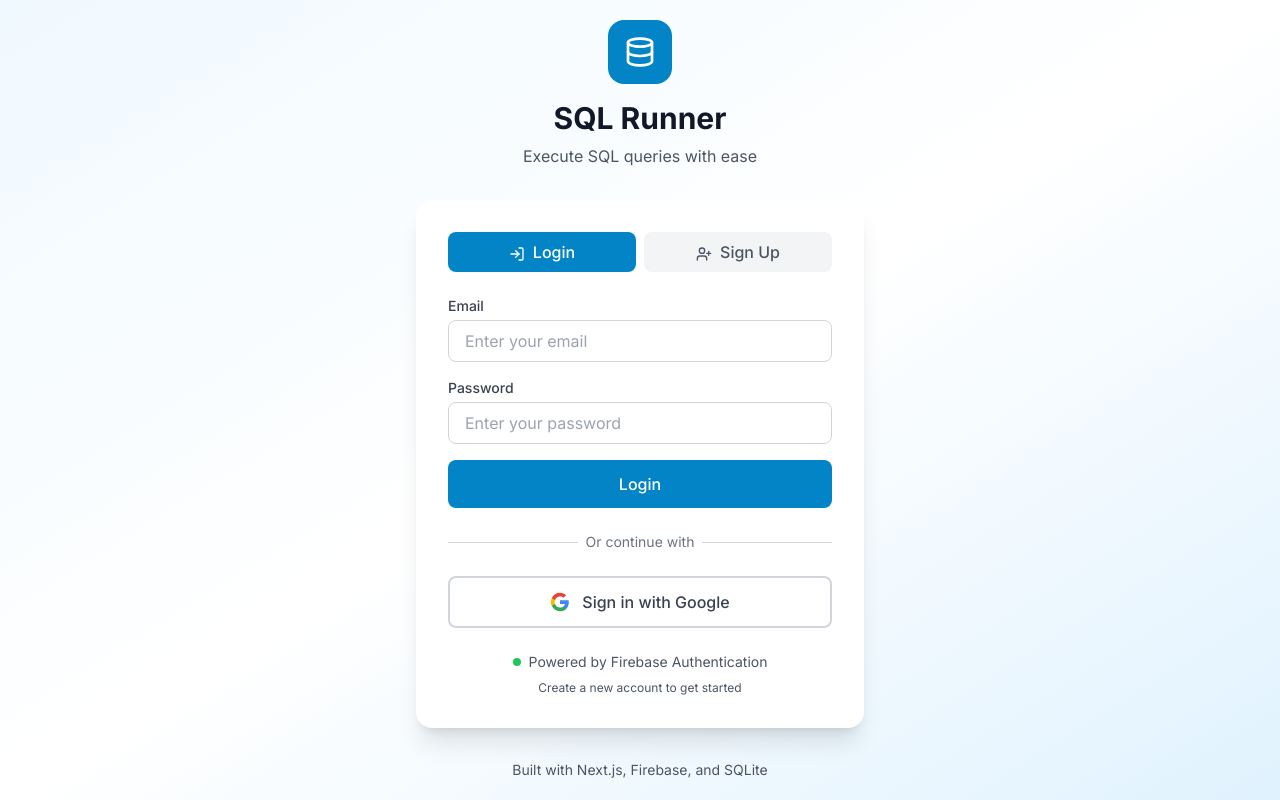
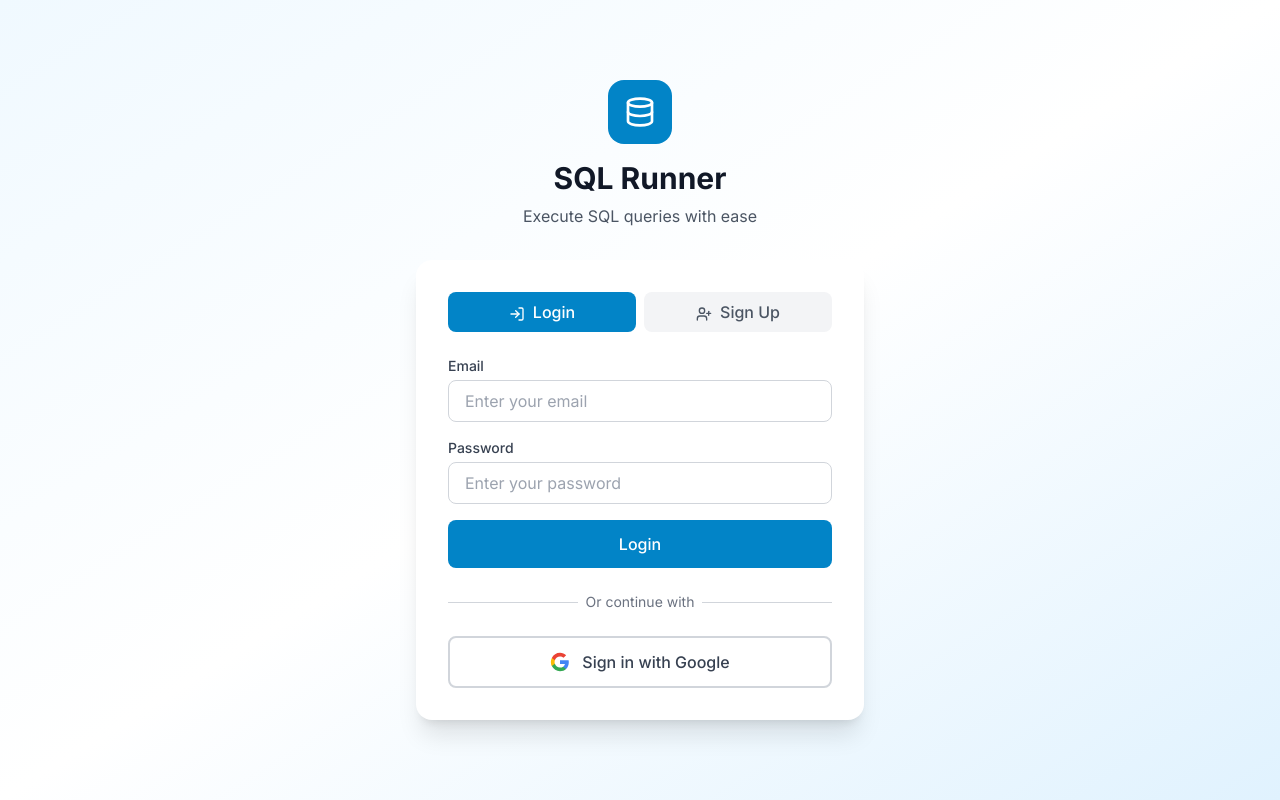
Before and after one commit to mouryagutha/SQL-Compiler, a Next.js app in the folder frontend/: page / in a window 1280 px wide. Built offline with nearby package versions, Linux system fonts and the light colour scheme; no server answers.

Commit message:
remove-footer-text-from-auth-page

```diff
--- a/frontend/src/components/AuthPage.tsx
+++ b/frontend/src/components/AuthPage.tsx
@@ -218,19 +218,6 @@ export default function AuthPage({ onLogin }: AuthPageProps) {
             </svg>
             {loading ? 'Signing in...' : 'Sign in with Google'}
           </button>
-
-          <div className="mt-6 text-center text-sm text-gray-600">
-            <p className="flex items-center justify-center gap-2">
-              <span className="inline-block w-2 h-2 bg-green-500 rounded-full"></span>
-              Powered by Firebase Authentication
-            </p>
-            <p className="text-xs mt-2">Create a new account to get started</p>
-          </div>
-        </div>
-
-        {/* Footer */}
-        <div className="mt-8 text-center text-sm text-gray-600">
-          <p>Built with Next.js, Firebase, and SQLite</p>
         </div>
       </div>
     </div>
```
